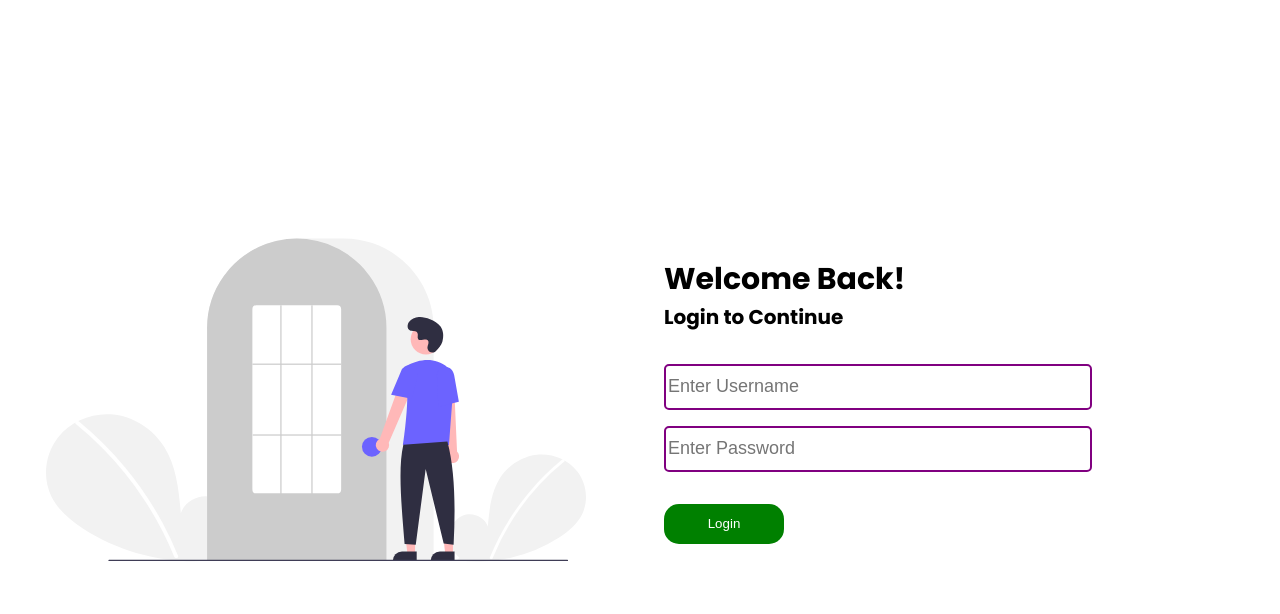
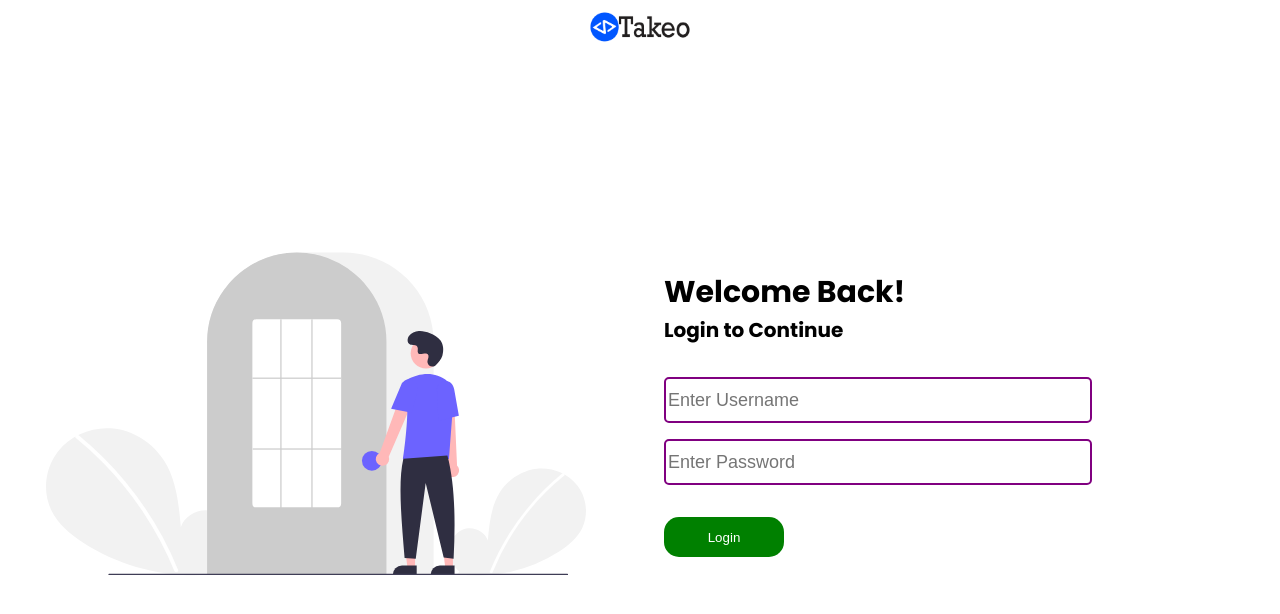
Before and after one commit to yogeshtakeo/BFS_45_Repositary, a React (Vite) app: page / in a window 1280 px wide. Shown: the top 614 px of the page. Built offline with nearby package versions, Linux system fonts and the light colour scheme; a web font is replaced by a local one.

Commit message:
add takeo logo

```diff
--- a/src/pages/Login.jsx
+++ b/src/pages/Login.jsx
@@ -2,6 +2,7 @@ import style from "../styles/components/login.module.css";
 import Image from "../components/image";
 import InputBox from "../components/inputBox";
 import Button from "../components/button";
+import takeo from "../assets/takeo-seo.png";
 
 const message1 = "Welcome Back!";
 const message2 = "Login to Continue";
@@ -9,9 +10,16 @@ const message2 = "Login to Continue";
 const placeholder1 = "Enter Username";
 const placeholder2 = "Enter Password";
 
+const takeoLink = "https://www.takeo.ai";
+
 function Login() {
   return (
-    <div>
+    <div className={style.outerDiv}>
+      <a href={takeoLink} target="_blank">
+        <div className={style.logoDiv}>
+          <img src={takeo} className={style.takeoImg} />
+        </div>
+      </a>
       <div className={style.row}>
         <div className={style.imageColumn}>
           <Image />
--- a/src/styles/components/login.module.css
+++ b/src/styles/components/login.module.css
@@ -8,7 +8,7 @@ body {
   display: flex;
   justify-content: center;
   flex-direction: row;
-  min-height: 100vh;
+  min-height: 90vh;
 }
 
 .imageColumn {
@@ -49,3 +49,12 @@ body {
 .buttonDiv {
   margin-top: 2rem;
 }
+
+.takeoImg {
+  width: 8%;
+}
+
+.logoDiv {
+  display: flex;
+  justify-content: center;
+}
```
Also changed, not shown: src/assets/takeo-seo.png (added).
